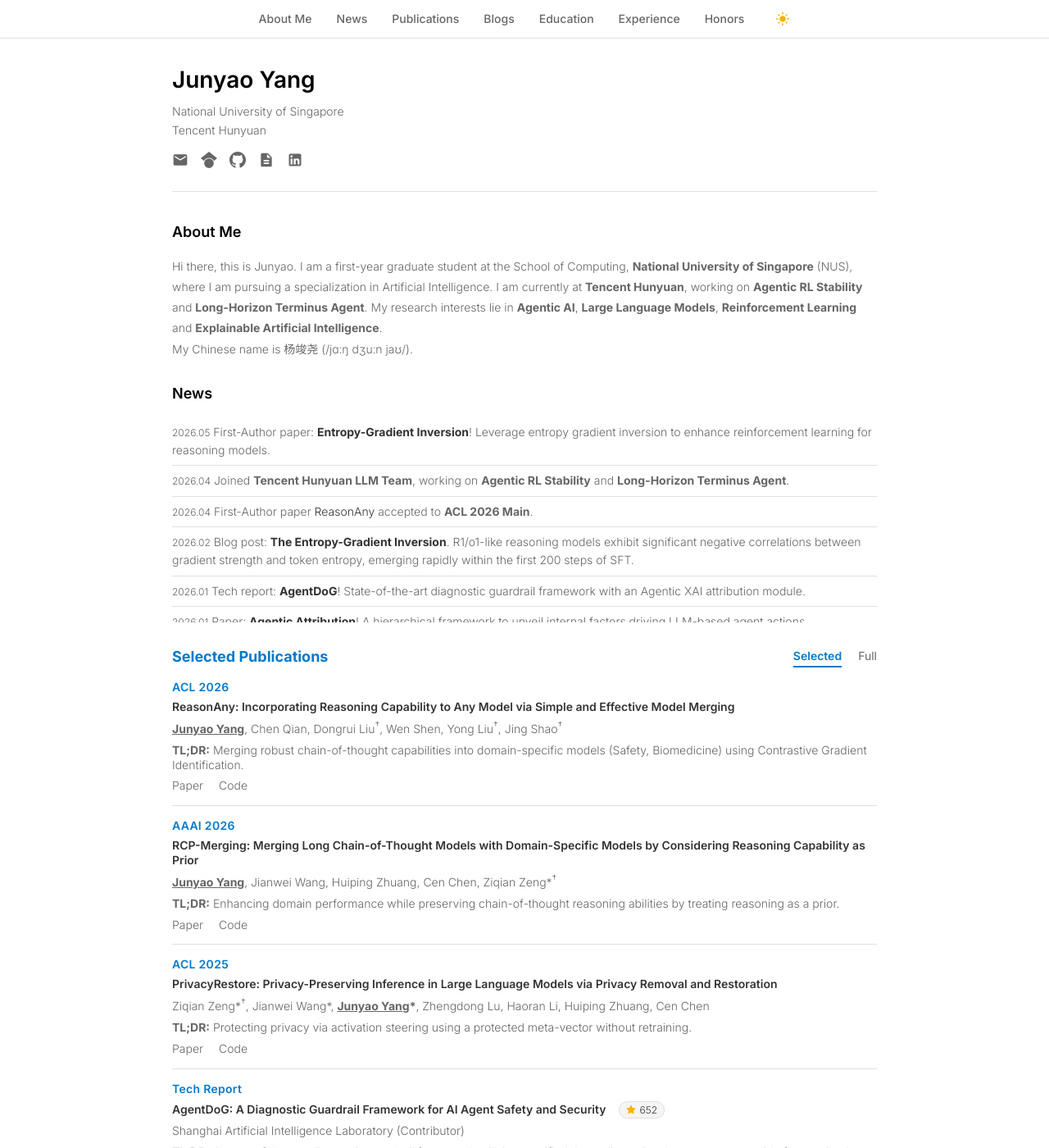
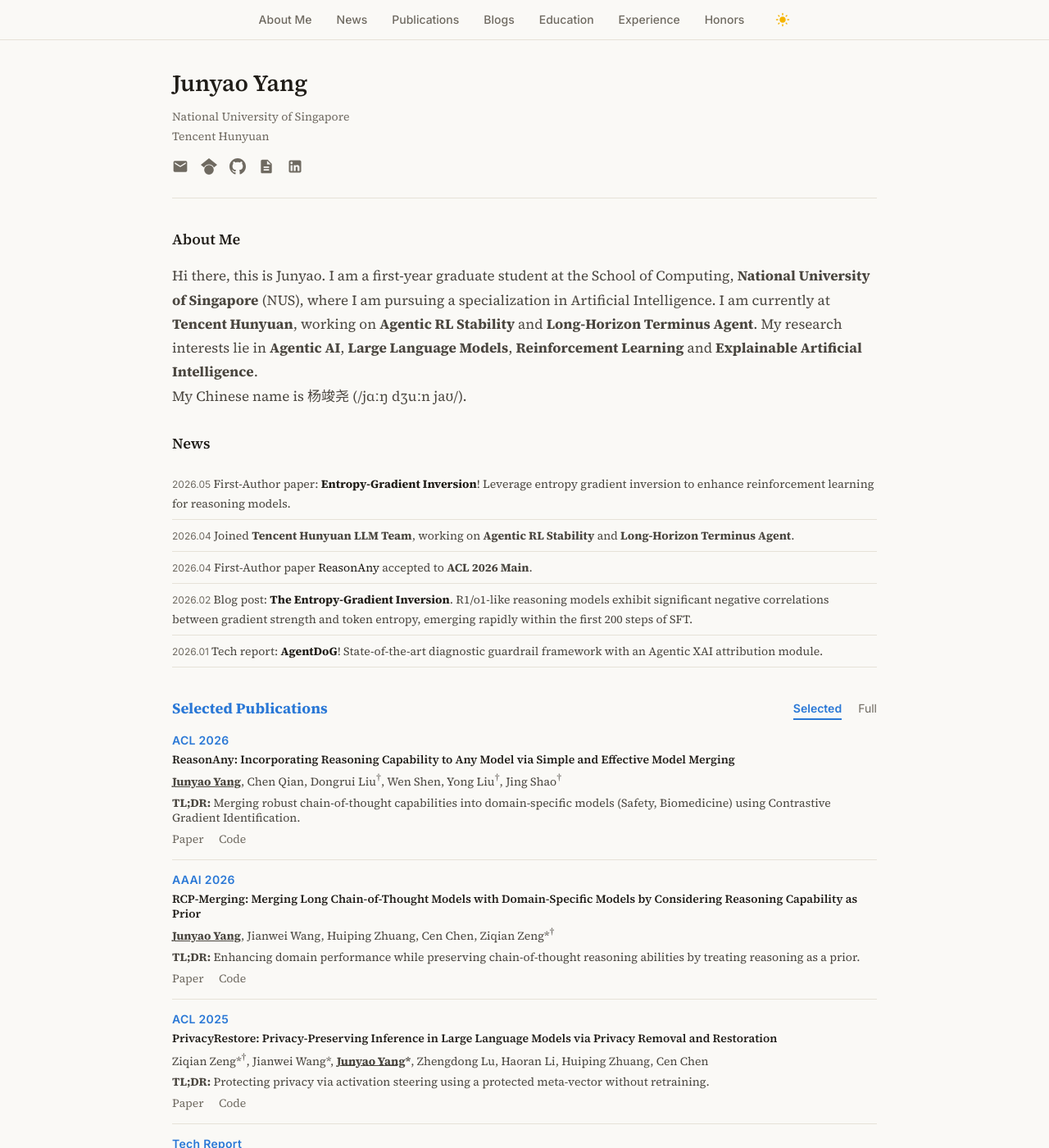
Before and after one commit to jyyang26/jyyang26.github.io, a Jekyll site: the page built from _pages/about.md, in a window 1280 px wide and 1400 px high. Shown: the whole window at 82% size. Built offline with Jekyll 4.4.1, drawn with Linux system fonts in a browser that asks for light colours; comment, search, counter and statistics services are not loaded; some of the changed lines change nothing that is shown.

Commit message:
Update about.md

```diff
--- a/_pages/about.md
+++ b/_pages/about.md
@@ -15,27 +15,29 @@
 <meta name="description" content="Junyao Yang's personal homepage. Graduate student at NUS, researcher at Tencent Hunyuan. NLP, XAI, Representation Learning.">
 <link rel="icon" href="{{ '/images/favicon.ico' | relative_url }}">
 <style>
-  @import url('https://fonts.googleapis.com/css2?family=Inter:wght@300;400;500;600;700&display=swap');
+  @import url('https://fonts.googleapis.com/css2?family=Inter:wght@400;500;600;700&family=Source+Serif+4:ital,wght@0,400;0,500;0,600;0,700;1,400&display=swap');
 
   * { box-sizing: border-box; }
   html, body {
     margin: 0;
     padding: 0;
-    background-color: #ffffff;
-    color: #333333;
-    font-family: 'Inter', -apple-system, BlinkMacSystemFont, "Segoe UI", Roboto, Helvetica, Arial, sans-serif;
-    font-weight: 300;
-    line-height: 1.6;
+    background-color: #faf9f6;
+    color: #201d18;
+    font-family: 'Source Serif 4', 'Iowan Old Style', Georgia, 'Times New Roman', serif;
+    font-weight: 400;
+    font-size: 17px;
+    line-height: 1.72;
     -webkit-font-smoothing: antialiased;
+    text-rendering: optimizeLegibility;
   }
 
-  a { color: #333333; text-decoration: none; }
-  a:hover { color: #007acc; text-decoration: underline; }
-  a:active { color: #007acc; }
+  a { color: #1c5cab; text-decoration: none; }
+  a:hover { color: #2a78d6; text-decoration: underline; }
+  a:active { color: #2a78d6; }
 
   /* Selection: blue background + white text + underline */
-  ::selection { background-color: #007acc; color: #ffffff; text-decoration: underline; }
-  ::-moz-selection { background-color: #007acc; color: #ffffff; text-decoration: underline; }
+  ::selection { background-color: #2a78d6; color: #ffffff; text-decoration: underline; }
+  ::-moz-selection { background-color: #2a78d6; color: #ffffff; text-decoration: underline; }
 
   /* Theme Toggle */
   .theme-toggle {
@@ -58,8 +60,8 @@
     position: sticky;
     top: 0;
     z-index: 9999;
-    background: #ffffff;
-    border-bottom: 1px solid #e0e0e0;
+    background: #faf9f6;
+    border-bottom: 1px solid #e6e2d8;
     padding: 12px 0;
     margin-bottom: 28px;
   }
@@ -70,13 +72,14 @@
     flex-wrap: wrap;
   }
   .nav-link {
-    color: #666666;
+    font-family: 'Inter', ui-sans-serif, system-ui, -apple-system, sans-serif;
+    color: #6f6a61;
     text-decoration: none;
     font-size: 14px;
     font-weight: 500;
     transition: color 0.2s;
   }
-  .nav-link:hover { color: #007acc; text-decoration: underline; }
+  .nav-link:hover { color: #2a78d6; text-decoration: underline; }
   section { scroll-margin-top: 60px; }
 
   /* ---------- Layout ---------- */
@@ -92,17 +95,17 @@
     gap: 30px;
     margin-bottom: 35px;
     padding-bottom: 28px;
-    border-bottom: 1px solid #e0e0e0;
+    border-bottom: 1px solid #e6e2d8;
   }
   .name-title {
     font-size: 28px;
     font-weight: 600;
-    color: #000000;
+    color: #201d18;
     margin: 0 0 5px 0;
   }
-  .name-title span { font-size: 20px; color: #666666; }
-  .role-text  { color: #666666; font-size: 14px; margin-bottom: 5px; }
-  .affil-text { color: #666666; font-size: 14px; }
+  .name-title span { font-size: 20px; color: #4a463f; }
+  .role-text  { color: #6f6a61; font-size: 14px; margin-bottom: 5px; }
+  .affil-text { color: #6f6a61; font-size: 14px; }
 
   .social-icons {
     display: flex;
@@ -110,15 +113,15 @@
     margin-top: 15px;
     justify-content: flex-start;
   }
-  .s-icon { color: #666666; transition: color 0.2s; }
-  .s-icon:hover { color: #007acc; }
+  .s-icon { color: #6f6a61; transition: color 0.2s; }
+  .s-icon:hover { color: #2a78d6; }
   .s-icon svg { width: 20px; height: 20px; fill: currentColor; }
 
   /* ---------- Content Sections ---------- */
   .custom-content { display: flex; flex-direction: column; gap: 28px; }
   .content-box   { background: transparent; }
   .box-header    { display: flex; align-items: center; gap: 10px; margin-bottom: 14px; }
-  .box-title     { font-size: 18px; font-weight: 600; color: #000000; margin: 0; border: none; padding: 0; }
+  .box-title     { font-size: 18px; font-weight: 600; color: #201d18; margin: 0; border: none; padding: 0; }
 
   /* News */
   .news-list {
@@ -130,27 +133,28 @@
   }
   .news-list li {
     padding: 7px 0;
-    border-bottom: 1px solid #e0e0e0;
+    border-bottom: 1px solid #e6e2d8;
     font-size: 14px;
-    color: #666666;
+    color: #4a463f;
   }
   .news-list li:last-child { border-bottom: none; }
-  .news-list a { color: #333333; text-decoration: none; }
-  .news-list a:hover { color: #007acc; text-decoration: underline; }
-  .news-tag { color: #666666; font-size: 12px; }
+  .news-list a { color: #201d18; text-decoration: none; }
+  .news-list a:hover { color: #2a78d6; text-decoration: underline; }
+  .news-tag { font-family: 'Inter', ui-sans-serif, system-ui, -apple-system, sans-serif; color: #6f6a61; font-size: 12px; }
 
   /* Papers */
   .paper-entry {
     line-height: 1.28;
     margin-bottom: 15px;
     padding-bottom: 15px;
-    border-bottom: 1px solid #e0e0e0;
+    border-bottom: 1px solid #e6e2d8;
   }
   .paper-entry:last-child { border-bottom: none; margin-bottom: 0; padding-bottom: 0; }
   .paper-venue {
+    font-family: 'Inter', ui-sans-serif, system-ui, -apple-system, sans-serif;
     display: block;
     font-size: 14px;
-    color: #007acc;
+    color: #2a78d6;
     font-weight: 600;
     letter-spacing: 0.3px;
     margin-bottom: 6px;
@@ -158,7 +162,7 @@
 
   /* Publications section title (Selected Publications) - blue & bold */
   #publications .box-title {
-    color: #007acc;
+    color: #2a78d6;
     font-weight: 700;
   }
 
@@ -170,20 +174,20 @@
     align-items: center;
   }
   .pub-tab {
+    font-family: 'Inter', ui-sans-serif, system-ui, -apple-system, sans-serif;
     background: none;
     border: none;
     padding: 4px 0;
     font-size: 14px;
-    color: #666666;
+    color: #6f6a61;
     cursor: pointer;
-    font-family: inherit;
     border-bottom: 2px solid transparent;
     transition: color 0.2s, border-color 0.2s;
   }
-  .pub-tab:hover { color: #007acc; }
+  .pub-tab:hover { color: #2a78d6; }
   .pub-tab.active {
-    color: #007acc;
-    border-bottom-color: #007acc;
+    color: #2a78d6;
+    border-bottom-color: #2a78d6;
     font-weight: 600;
   }
   .pub-list { display: none; }
@@ -191,30 +195,31 @@
 
   /* GitHub star badge */
   .gh-star {
+    font-family: 'Inter', ui-sans-serif, system-ui, -apple-system, sans-serif;
     display: inline-flex;
     align-items: center;
     gap: 4px;
     padding: 2px 8px;
     margin-left: 8px;
     font-size: 12px;
-    color: #333333;
-    background: #f5f5f5;
-    border: 1px solid #e0e0e0;
+    color: #201d18;
+    background: #f2f0e9;
+    border: 1px solid #e6e2d8;
     border-radius: 10px;
     text-decoration: none;
     vertical-align: middle;
   }
-  .gh-star:hover { color: #007acc; border-color: #007acc; text-decoration: none; }
+  .gh-star:hover { color: #2a78d6; border-color: #2a78d6; text-decoration: none; }
   .gh-star svg { width: 12px; height: 12px; fill: #f5b400; }
   .paper-title {
     font-size: 14px;
     font-weight: 600;
-    color: #333333;
+    color: #201d18;
     text-decoration: none;
     display: block;
     margin-bottom: 6px;
   }
-  .paper-title:hover { color: #007acc; text-decoration: underline; }
+  .paper-title:hover { color: #2a78d6; text-decoration: underline; }
   /* Row that keeps title and inline badges (e.g. GitHub star) on the same line */
   .paper-title-row {
     display: flex;
@@ -227,48 +232,49 @@
     display: inline;
     margin-bottom: 0;
   }
-  .paper-auth  { font-size: 14px; color: #666666; margin-bottom: 8px; }
-  .paper-tldr  { font-size: 14px; color: #666666; background: transparent; padding: 0; }
+  .paper-auth  { font-size: 14px; color: #4a463f; margin-bottom: 8px; }
+  .paper-tldr  { font-size: 14px; color: #4a463f; background: transparent; padding: 0; }
   .paper-links { margin-top: 8px; font-size: 14px; }
-  .paper-links a { color: #666666; text-decoration: none; margin-right: 15px; }
-  .paper-links a:hover { color: #007acc; text-decoration: underline; }
+  .paper-links a { color: #6f6a61; text-decoration: none; margin-right: 15px; }
+  .paper-links a:hover { color: #2a78d6; text-decoration: underline; }
 
   /* Education */
   .edu-row { display: grid; grid-template-columns: repeat(auto-fit, minmax(200px, 1fr)); gap: 20px; }
-  .edu-card { padding: 15px; border: 1px solid #e0e0e0; border-radius: 0; }
+  .edu-card { padding: 15px; border: 1px solid #e6e2d8; border-radius: 0; }
   .edu-logo {
     width: 40px; height: 40px; object-fit: contain;
-    margin-bottom: 10px; background: #f5f5f5; padding: 4px;
+    margin-bottom: 10px; background: #f2f0e9; padding: 4px;
   }
-  .edu-deg { font-size: 14px; font-weight: 600; color: #333333; }
-  .edu-sch { font-size: 13px; color: #666666; }
-  .edu-yr  { font-size: 12px; color: #666666; margin-top: 8px; }
+  .edu-deg { font-size: 14px; font-weight: 600; color: #201d18; }
+  .edu-sch { font-size: 13px; color: #4a463f; }
+  .edu-yr  { font-family: 'Inter', ui-sans-serif, system-ui, -apple-system, sans-serif; font-size: 12px; color: #6f6a61; margin-top: 8px; }
 
   /* Experience */
   .exp-item {
     display: flex; align-items: center; gap: 15px;
-    padding: 8px 0; border-bottom: 1px solid #e0e0e0;
+    padding: 8px 0; border-bottom: 1px solid #e6e2d8;
   }
   .exp-item:last-child { border-bottom: none; }
   .exp-logo {
     width: 36px; height: 36px; object-fit: contain;
-    border: 1px solid #e0e0e0; padding: 2px; background: #f5f5f5;
+    border: 1px solid #e6e2d8; padding: 2px; background: #f2f0e9;
   }
 
   /* Honors */
-  ul.honors-list { font-size: 14px; color: #666666; padding-left: 20px; }
+  ul.honors-list { font-size: 14px; color: #4a463f; padding-left: 20px; }
   ul.honors-list li { padding: 5px 0; }
 
   /* About text block */
-  .about-text { font-size: 14px; line-height: 1.8; color: #666666; }
+  .about-text { font-size: 17px; line-height: 1.72; color: #4a463f; }
 
   /* Footer */
   .site-footer {
+    font-family: 'Inter', ui-sans-serif, system-ui, -apple-system, sans-serif;
     text-align: center;
     padding: 30px 20px 40px;
     font-size: 12px;
-    color: #999999;
-    border-top: 1px solid #e0e0e0;
+    color: #8d887e;
+    border-top: 1px solid #e6e2d8;
   }
 
   /* Mobile */
@@ -279,55 +285,54 @@
 
   /* ---------- Dark Mode ---------- */
   body.dark-mode {
-    background-color: #1a1a1a;
-    color: #c9d1d9;
+    background-color: #131311;
+    color: #eae8e1;
   }
-  body.dark-mode a { color: #c9d1d9; }
-  body.dark-mode a:hover { color: #007acc; text-decoration: underline; }
-  body.dark-mode .custom-nav { background: #1a1a1a; border-bottom-color: #30363d; }
-  body.dark-mode .nav-link { color: #8b949e; }
-  body.dark-mode .nav-link:hover { color: #007acc; }
-  body.dark-mode .name-title { color: #e6e6e6; }
-  body.dark-mode .name-title span { color: #8b949e; }
+  body.dark-mode a { color: #86b6ef; }
+  body.dark-mode a:hover { color: #4e92e6; text-decoration: underline; }
+  body.dark-mode .custom-nav { background: #131311; border-bottom-color: #2b2a26; }
+  body.dark-mode .nav-link { color: #9b968b; }
+  body.dark-mode .nav-link:hover { color: #4e92e6; }
+  body.dark-mode .name-title { color: #eae8e1; }
+  body.dark-mode .name-title span { color: #9b968b; }
   body.dark-mode .affil-text,
-  body.dark-mode .role-text { color: #8b949e; }
-  body.dark-mode .box-title { color: #e6e6e6; }
-  body.dark-mode .paper-venue { color: #007acc; }
-  body.dark-mode .paper-title { color: #c9d1d9; }
-  body.dark-mode .paper-title:hover { color: #007acc; }
+  body.dark-mode .role-text { color: #9b968b; }
+  body.dark-mode .box-title { color: #eae8e1; }
+  body.dark-mode .paper-venue { color: #4e92e6; }
+  body.dark-mode .paper-title { color: #eae8e1; }
+  body.dark-mode .paper-title:hover { color: #4e92e6; }
   body.dark-mode .paper-auth,
-  body.dark-mode .paper-tldr { color: #8b949e; }
-  body.dark-mode .paper-links a { color: #8b949e; }
-  body.dark-mode .paper-links a:hover { color: #007acc; }
-  body.dark-mode .paper-entry { border-bottom-color: #30363d; }
-  body.dark-mode .custom-sidebar { border-bottom-color: #30363d; }
-  body.dark-mode .news-list li { color: #8b949e; border-bottom-color: #30363d; }
-  body.dark-mode .news-list a { color: #c9d1d9; }
-  body.dark-mode .news-list a:hover { color: #007acc; }
-  body.dark-mode .news-tag { color: #8b949e; }
-  body.dark-mode .edu-card { border-color: #30363d; }
-  body.dark-mode .edu-deg { color: #c9d1d9; }
+  body.dark-mode .paper-tldr { color: #c3c0b6; }
+  body.dark-mode .paper-links a { color: #9b968b; }
+  body.dark-mode .paper-links a:hover { color: #4e92e6; }
+  body.dark-mode .paper-entry { border-bottom-color: #2b2a26; }
+  body.dark-mode .custom-sidebar { border-bottom-color: #2b2a26; }
+  body.dark-mode .news-list li { color: #c3c0b6; border-bottom-color: #2b2a26; }
+  body.dark-mode .news-list a { color: #eae8e1; }
+  body.dark-mode .news-list a:hover { color: #4e92e6; }
+  body.dark-mode .news-tag { color: #9b968b; }
+  body.dark-mode .edu-card { border-color: #2b2a26; }
+  body.dark-mode .edu-deg { color: #eae8e1; }
   body.dark-mode .edu-sch,
-  body.dark-mode .edu-yr { color: #8b949e; }
+  body.dark-mode .edu-yr { color: #c3c0b6; }
   body.dark-mode .edu-logo { background: #ffffff; }
-  body.dark-mode .exp-item { border-bottom-color: #30363d; }
-  body.dark-mode .exp-logo { border-color: #30363d; background: #ffffff; }
-  body.dark-mode .exp-item > div > div { color: #8b949e !important; }
-  body.dark-mode .exp-item > div > div:first-of-type { color: #c9d1d9 !important; }
-  body.dark-mode ul.honors-list { color: #8b949e; }
-  body.dark-mode .about-text { color: #8b949e; }
-  body.dark-mode .about-text strong { color: #c9d1d9; }
-  body.dark-mode .site-footer { border-top-color: #30363d; color: #6e7681; }
-  body.dark-mode .gh-star { background: #2d2d2d; border-color: #30363d; color: #c9d1d9; }
-  body.dark-mode .gh-star:hover { color: #007acc; border-color: #007acc; }
-  body.dark-mode .pub-tab { color: #8b949e; }
-  body.dark-mode .pub-tab.active { color: #007acc; border-bottom-color: #007acc; }
-  body.dark-mode .pub-tab:hover { color: #007acc; }
-  body.dark-mode .s-icon { color: #8b949e; }
-  body.dark-mode .s-icon:hover { color: #007acc; }
-  /* selection in dark mode – keep blue bg, dark text for contrast */
-  body.dark-mode ::selection { background-color: #007acc; color: #1a1a1a; }
-  body.dark-mode ::-moz-selection { background-color: #007acc; color: #1a1a1a; }
+  body.dark-mode .exp-item { border-bottom-color: #2b2a26; }
+  body.dark-mode .exp-logo { border-color: #2b2a26; background: #ffffff; }
+  body.dark-mode .exp-item > div > div { color: #c3c0b6 !important; }
+  body.dark-mode .exp-item > div > div:first-of-type { color: #eae8e1 !important; }
+  body.dark-mode ul.honors-list { color: #c3c0b6; }
+  body.dark-mode .about-text { color: #c3c0b6; }
+  body.dark-mode .about-text strong { color: #eae8e1; }
+  body.dark-mode .site-footer { border-top-color: #2b2a26; color: #7c786e; }
+  body.dark-mode .gh-star { background: #22211d; border-color: #2b2a26; color: #eae8e1; }
+  body.dark-mode .gh-star:hover { color: #4e92e6; border-color: #4e92e6; }
+  body.dark-mode .pub-tab { color: #9b968b; }
+  body.dark-mode .pub-tab.active { color: #4e92e6; border-bottom-color: #4e92e6; }
+  body.dark-mode .pub-tab:hover { color: #4e92e6; }
+  body.dark-mode .s-icon { color: #9b968b; }
+  body.dark-mode .s-icon:hover { color: #4e92e6; }
+  body.dark-mode ::selection { background-color: #4e92e6; color: #131311; }
+  body.dark-mode ::-moz-selection { background-color: #4e92e6; color: #131311; }
 </style>
 </head>
 <body>
@@ -618,36 +623,36 @@
         <div class="exp-item">
           <img src="{{ '/images/tencent_hunyuan.png' | relative_url }}" class="exp-logo" alt="Tencent Hunyuan">
           <div>
-            <div style="font-weight: 600; font-size: 15px; color: #333333;">Tencent Hunyuan</div>
-            <div style="font-size: 14px; color: #666666;">Research Intern | 2026.04 - Present</div>
+            <div style="font-weight: 600; font-size: 15px; color: #201d18;">Tencent Hunyuan</div>
+            <div style="font-family: 'Inter', ui-sans-serif, system-ui, -apple-system, sans-serif; font-size: 14px; color: #6f6a61;">Research Intern | 2026.04 - Present</div>
           </div>
         </div>
         <div class="exp-item">
           <img src="{{ '/images/ailab.png' | relative_url }}" class="exp-logo" alt="Shanghai AI Lab">
           <div>
-            <div style="font-weight: 600; font-size: 15px; color: #333333;">Shanghai AI Lab</div>
-            <div style="font-size: 14px; color: #666666;">Research Intern | 2025.06 - 2026.04</div>
+            <div style="font-weight: 600; font-size: 15px; color: #201d18;">Shanghai AI Lab</div>
+            <div style="font-family: 'Inter', ui-sans-serif, system-ui, -apple-system, sans-serif; font-size: 14px; color: #6f6a61;">Research Intern | 2025.06 - 2026.04</div>
           </div>
         </div>
         <div class="exp-item">
           <img src="{{ '/images/South_China_University_of_Technology_Logo_(Since_2022).svg.png' | relative_url }}" class="exp-logo" alt="SCUT">
           <div>
-            <div style="font-weight: 600; font-size: 15px; color: #333333;">South China University of Technology</div>
-            <div style="font-size: 14px; color: #666666;">Research Intern | 2024.07 - 2025.06</div>
+            <div style="font-weight: 600; font-size: 15px; color: #201d18;">South China University of Technology</div>
+            <div style="font-family: 'Inter', ui-sans-serif, system-ui, -apple-system, sans-serif; font-size: 14px; color: #6f6a61;">Research Intern | 2024.07 - 2025.06</div>
           </div>
         </div>
         <div class="exp-item">
           <img src="{{ '/images/Tencent.png' | relative_url }}" class="exp-logo" alt="Tencent">
           <div>
-            <div style="font-weight: 600; font-size: 15px; color: #333333;">Tencent</div>
-            <div style="font-size: 14px; color: #666666;">Machine Learning Intern | 2024.04 - 2024.07</div>
+            <div style="font-weight: 600; font-size: 15px; color: #201d18;">Tencent</div>
+            <div style="font-family: 'Inter', ui-sans-serif, system-ui, -apple-system, sans-serif; font-size: 14px; color: #6f6a61;">Machine Learning Intern | 2024.04 - 2024.07</div>
           </div>
         </div>
         <div class="exp-item">
           <img src="{{ '/images/SZSE.png' | relative_url }}" class="exp-logo" alt="SZSE">
           <div>
-            <div style="font-weight: 600; font-size: 15px; color: #333333;">SZSE</div>
-            <div style="font-size: 13px; color: #666666;">Machine Learning Intern | 2024.01 - 2024.04</div>
+            <div style="font-weight: 600; font-size: 15px; color: #201d18;">SZSE</div>
+            <div style="font-family: 'Inter', ui-sans-serif, system-ui, -apple-system, sans-serif; font-size: 13px; color: #6f6a61;">Machine Learning Intern | 2024.01 - 2024.04</div>
           </div>
         </div>
       </div>
```
